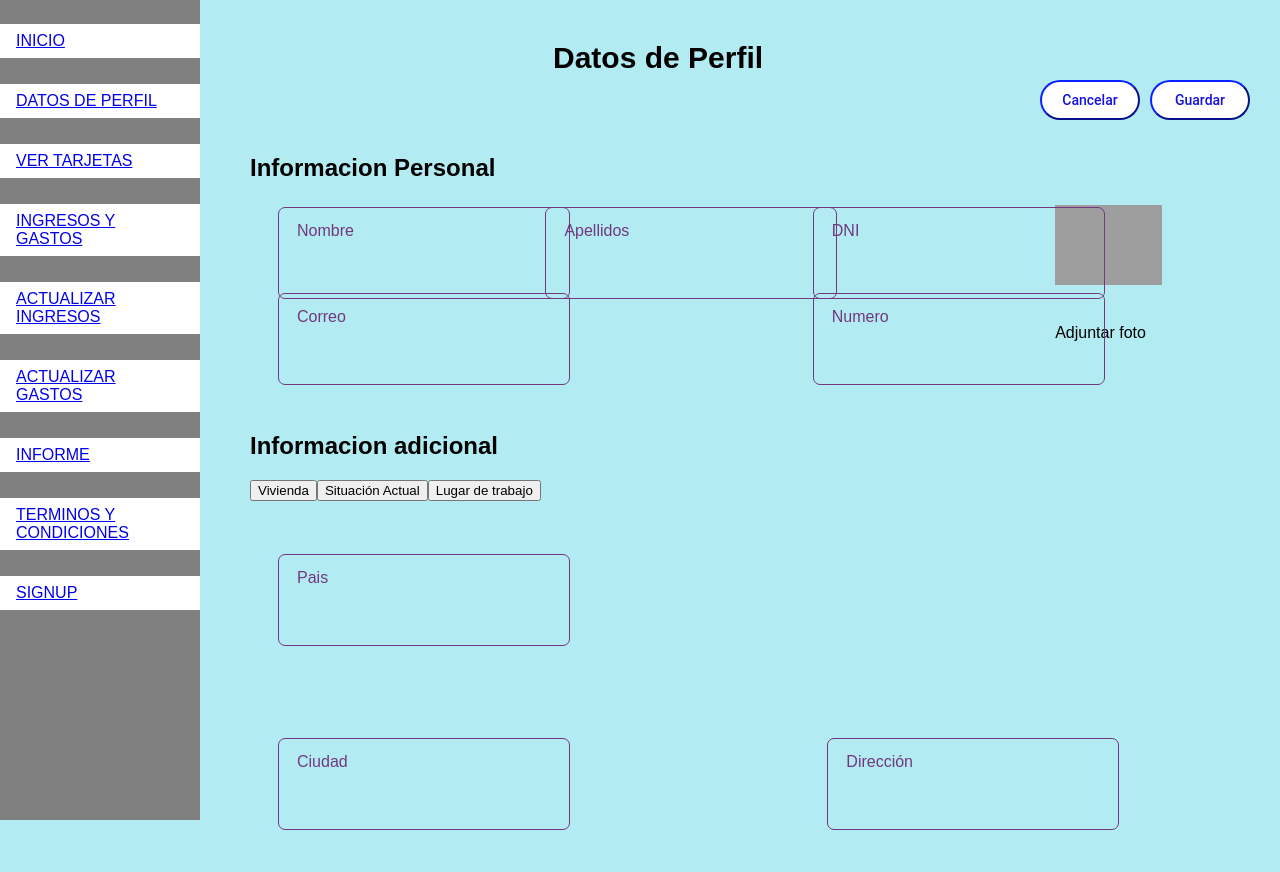
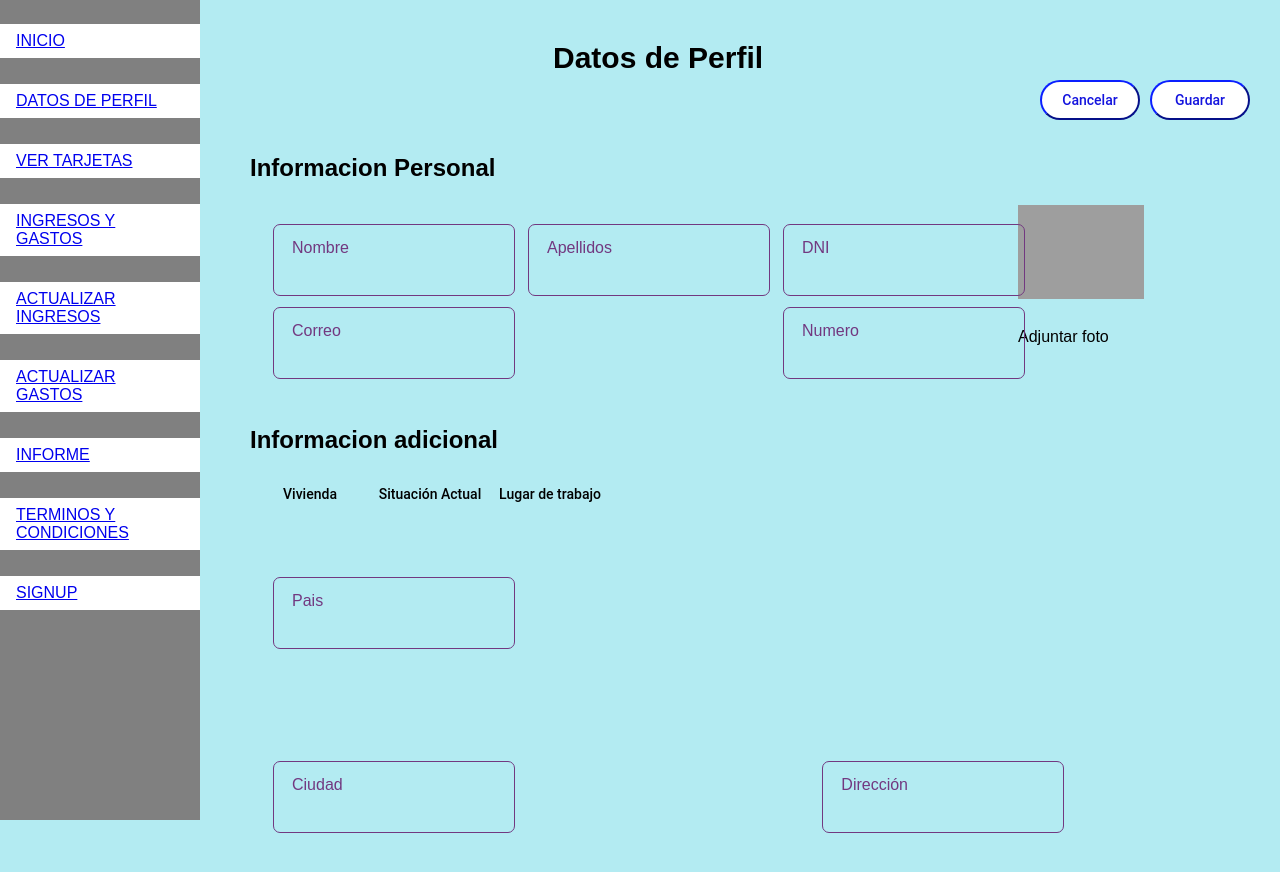
Before and after one commit to GiancarlosMamaniBenitez/FrontSoftware2, a Next.js app: page /DatosPerfil in a window 1280 px wide. Shown: the top 872 px of the page. Built offline with nearby package versions, Linux system fonts and the light colour scheme; grey boxes are pictures that could not be loaded.

Commit message:
Update perfil.css
carlos 15/10/23 - 22:53

```diff
--- a/src/app/DatosPerfil/perfil.css
+++ b/src/app/DatosPerfil/perfil.css
@@ -83,7 +83,7 @@ body{
 }
 
 .cancelar:hover {
-  color: white;
+  color: rgb(179, 235, 242);
   border-color: #3e79ee;
   background-color: #3e79ee;
 }
@@ -100,8 +100,8 @@ body{
 
 .Contenedor{
   position: relative;
-  height: 50px;
-  width: 250px;
+  height: 30px;
+  width: 200px;
   margin-bottom: 30px;
 }
 
@@ -111,8 +111,44 @@ body{
   padding: 20px;
 }
 
+/* Datos */
 
-/* Datos */
+.datos {
+    position:relative;
+    width: 120px;
+    height: 40px;
+    align-items: center;
+    justify-content: center;
+    text-align: center;
+    font-family: 'Roboto', sans-serif;
+    font-weight: 500;
+    font-size: 14px;
+    color: black;
+    background-color: rgb(179, 235, 242);
+    border: 40px;
+    cursor: pointer;
+    order: 0;
+    flex-grow: 0;
+  }
+
+  .datos:hover {
+    color: white;
+    border-color: #3e79ee;
+    background-color: #3e79ee;
+  }
+
+  .datos:active {
+    border-color: #3e79ee;
+    background-color: #3e79ee;
+  }
+
+  .datos:focus {
+    outline: none;
+    box-shadow: 0 0 4px rgba(0, 0, 0, 0.2);
+  }
+
+
+/* tablas Datos */
 .tablaDatos {
 
   height: 370px;
@@ -266,8 +302,7 @@ body{
   background-color: none;
   color: #723880;
   font-size: 16px;
-  transition: 0.5s;
-  z-index: 0;
+
 }
 
 .label2 {
@@ -291,8 +326,7 @@ body{
   background-color: none;
   color: #723880;
   font-size: 16px;
-  transition: 0.5s;
-  z-index: 0;
+
 }
 
 .contenido {
```
